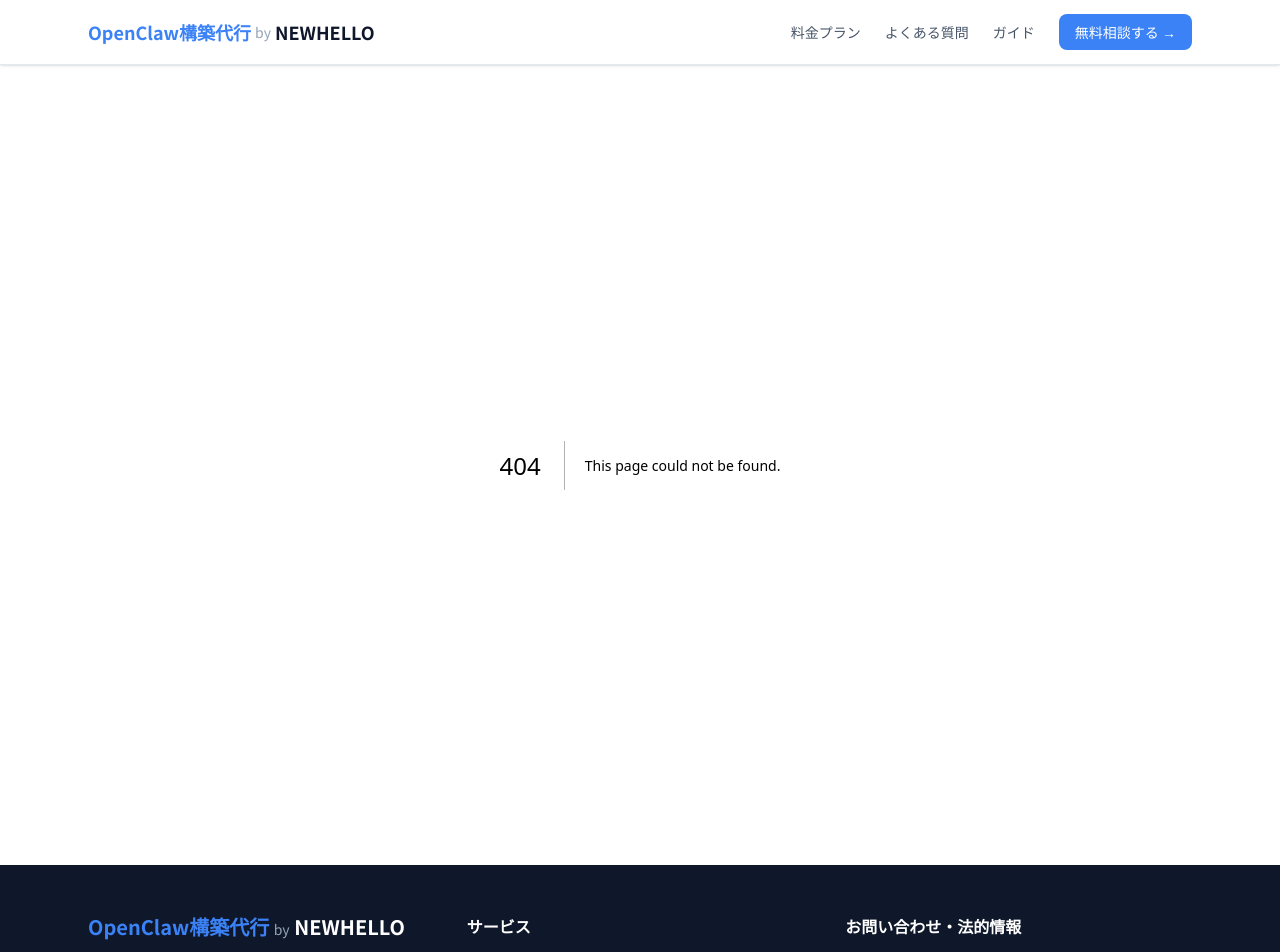
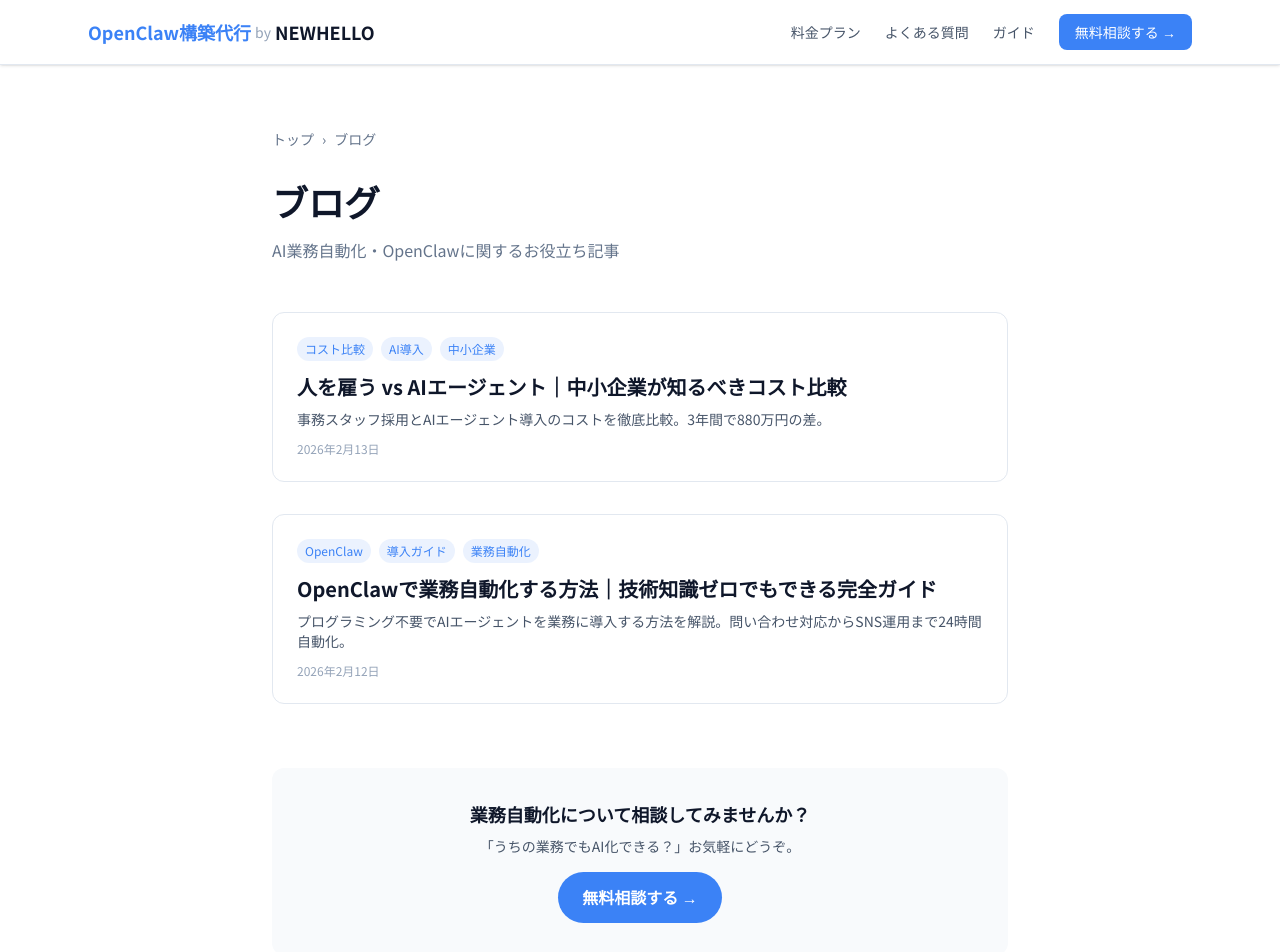
Before and after one commit to sntkmtnb/aimoneyguide, a Next.js app: page /blog in a window 1280 px wide. Before the commit this address had no page. Shown: the top 952 px of the page. Built offline with nearby package versions, Linux system fonts and the light colour scheme.

Commit message:
Add blog index page with 2 articles

```diff
--- /dev/null
+++ b/src/app/blog/page.tsx
@@ -0,0 +1,87 @@
+import type { Metadata } from 'next';
+import Link from 'next/link';
+
+export const metadata: Metadata = {
+  title: 'ブログ｜NEWHELLO - OpenClaw構築代行',
+  description: 'AI業務自動化・OpenClawに関するお役立ち記事。導入ガイド、コスト比較、活用事例など。',
+};
+
+const posts = [
+  {
+    slug: 'ai-cost-comparison',
+    title: '人を雇う vs AIエージェント｜中小企業が知るべきコスト比較',
+    description: '事務スタッフ採用とAIエージェント導入のコストを徹底比較。3年間で880万円の差。',
+    date: '2026年2月13日',
+    tags: ['コスト比較', 'AI導入', '中小企業'],
+  },
+  {
+    slug: 'openclaw-guide',
+    title: 'OpenClawで業務自動化する方法｜技術知識ゼロでもできる完全ガイド',
+    description: 'プログラミング不要でAIエージェントを業務に導入する方法を解説。問い合わせ対応からSNS運用まで24時間自動化。',
+    date: '2026年2月12日',
+    tags: ['OpenClaw', '導入ガイド', '業務自動化'],
+  },
+];
+
+export default function BlogPage() {
+  return (
+    <div className="max-w-3xl mx-auto px-4 py-12 sm:py-16">
+      <nav className="mb-8 text-sm text-gray-500">
+        <Link href="/services" className="hover:text-primary">
+          トップ
+        </Link>
+        <span className="mx-2">›</span>
+        <span>ブログ</span>
+      </nav>
+
+      <h1 className="text-3xl sm:text-4xl font-bold text-gray-900 mb-4">
+        ブログ
+      </h1>
+      <p className="text-gray-500 mb-12">
+        AI業務自動化・OpenClawに関するお役立ち記事
+      </p>
+
+      <div className="space-y-8">
+        {posts.map((post) => (
+          <Link
+            key={post.slug}
+            href={`/blog/${post.slug}`}
+            className="block bg-white border border-gray-200 rounded-xl p-6 hover:border-primary/50 hover:shadow-md transition-all"
+          >
+            <div className="flex flex-wrap gap-2 mb-3">
+              {post.tags.map((tag) => (
+                <span
+                  key={tag}
+                  className="text-xs bg-primary/10 text-primary px-2 py-1 rounded-full"
+                >
+                  {tag}
+                </span>
+              ))}
+            </div>
+            <h2 className="text-xl font-bold text-gray-900 mb-2">
+              {post.title}
+            </h2>
+            <p className="text-gray-600 text-sm mb-3">{post.description}</p>
+            <p className="text-gray-400 text-xs">{post.date}</p>
+          </Link>
+        ))}
+      </div>
+
+      {/* CTA */}
+      <div className="mt-16 bg-gray-50 rounded-xl p-8 text-center">
+        <h3 className="text-lg font-bold text-gray-900 mb-2">
+          業務自動化について相談してみませんか？
+        </h3>
+        <p className="text-gray-600 text-sm mb-4">
+          「うちの業務でもAI化できる？」お気軽にどうぞ。
+        </p>
+        <Link
+          href="/services#contact"
+          className="inline-block bg-primary text-white font-bold px-6 py-3 rounded-full hover:bg-primary/90 transition-colors"
+        >
+          無料相談する →
+        </Link>
+      </div>
+    </div>
+  );
+}
```
